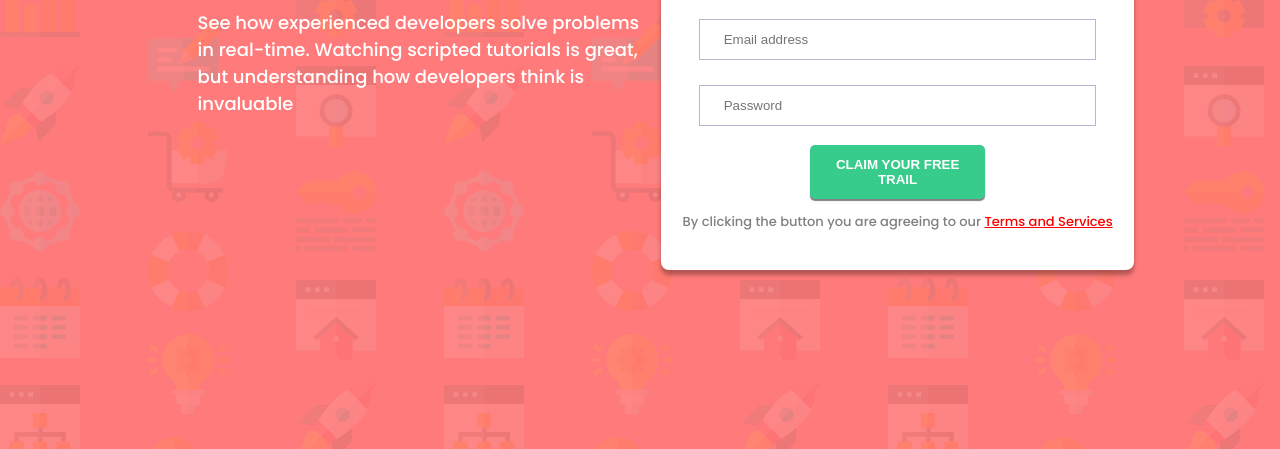
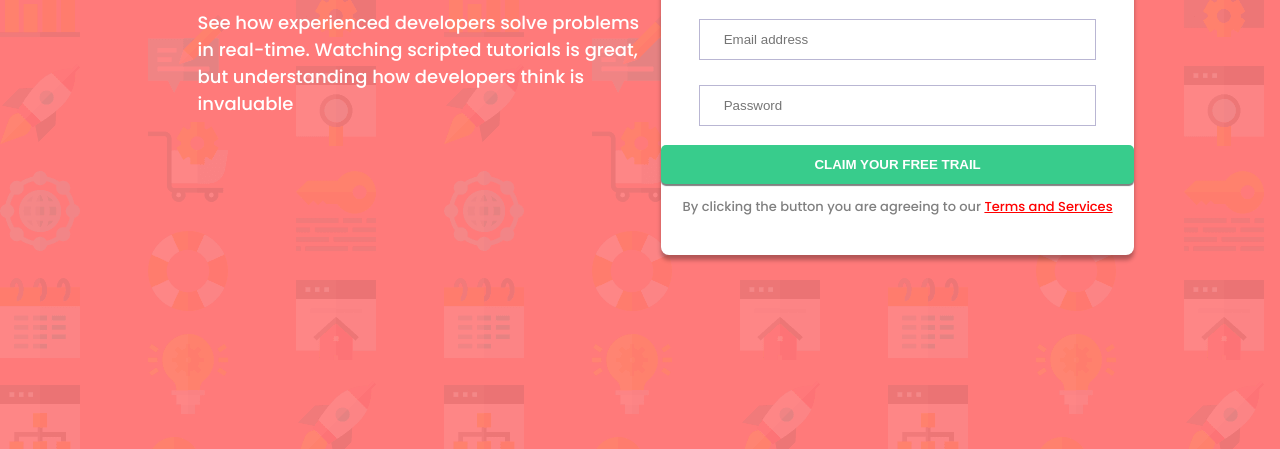
Before and after one commit to shreethigha/shreethigha-task1, a plain HTML site: page index.html in a window 1280 px wide. Shown: the part 351-800 px from the top of the page. Drawn offline with Linux system fonts and the light colour scheme.

Commit message:
Update styleee.css

```diff
--- a/styleee.css
+++ b/styleee.css
@@ -66,7 +66,7 @@
 
       .button{
         background-color: hsl(154, 59%, 51%);
-        width: 37%;
+        width: 100%;
         color: white;
         border: none;
         border-radius: 5px;
```
